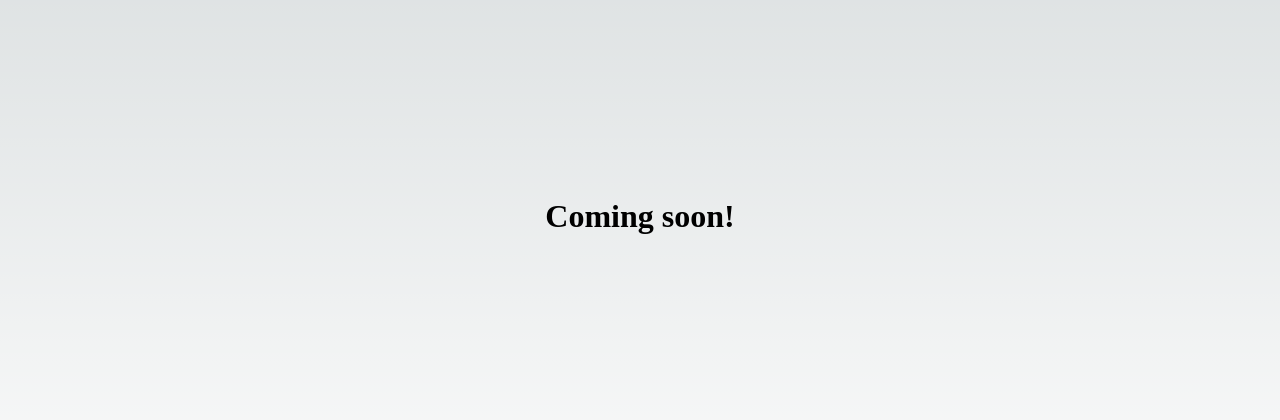
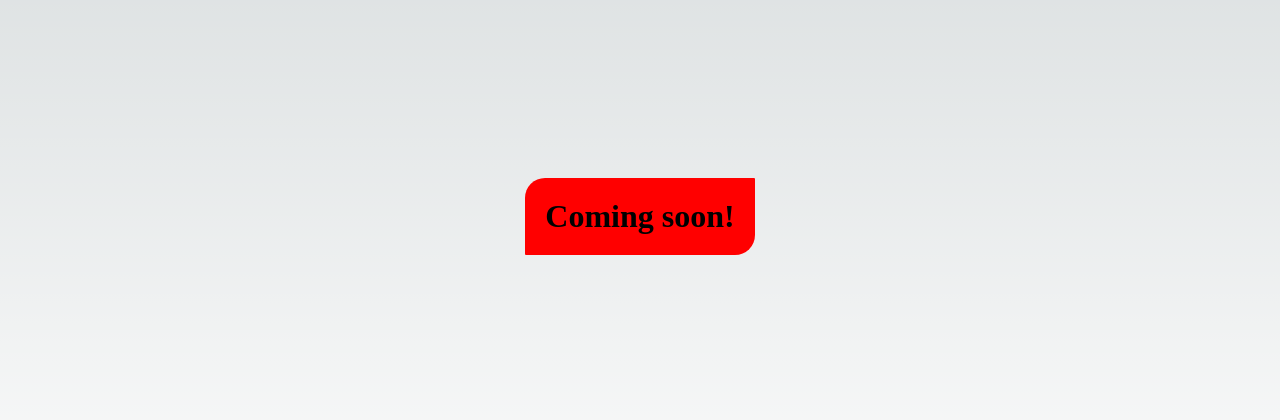
Before and after one commit to dbjoEq/coke-bets, a Next.js app: page / in a window 1280 px wide. Shown: the part 184-604 px from the top of the page. Built offline with nearby package versions, Linux system fonts and the light colour scheme.

Commit message:
feat: Add styling to landing page

```diff
--- a/components/ComingSoon.tsx
+++ b/components/ComingSoon.tsx
@@ -3,7 +3,7 @@ import styles from "../styles/comingSoon.module.css";
 export const ComingSoon = () => {
     return (
         <div className={styles.comingSoon}>
-            <h1>Coming soon!</h1>
+            <h1 className={styles.h1Header}>Coming soon!</h1>
         </div>
     )
 }
--- a/styles/ComingSoon.module.css
+++ b/styles/ComingSoon.module.css
@@ -5,3 +5,9 @@
     height: 100vh;
     flex-direction: column;
 }
+
+.h1Header{
+    background-color: red;
+    padding: 20px;
+    border-radius: 20px 1px 20px 1px;
+}
```
